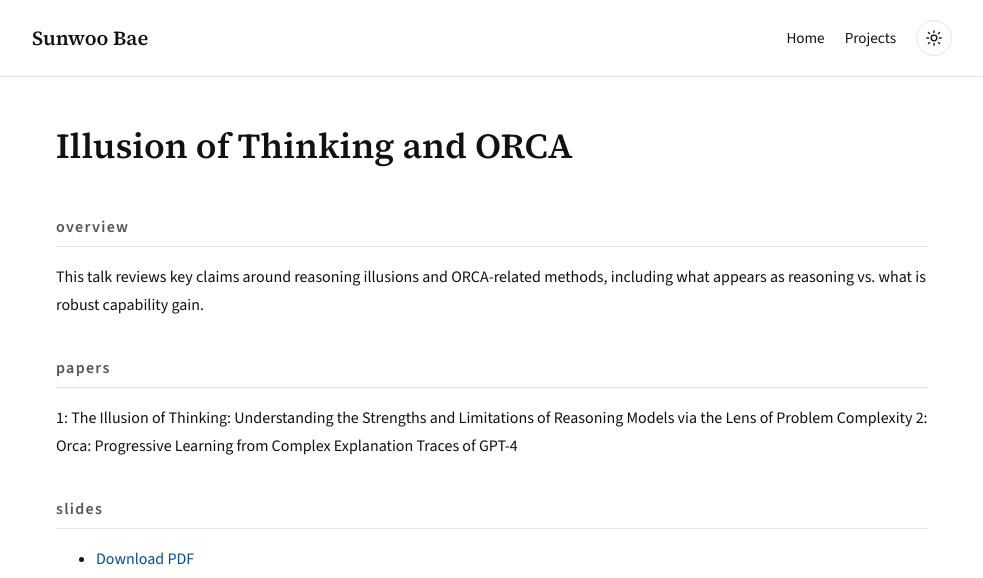
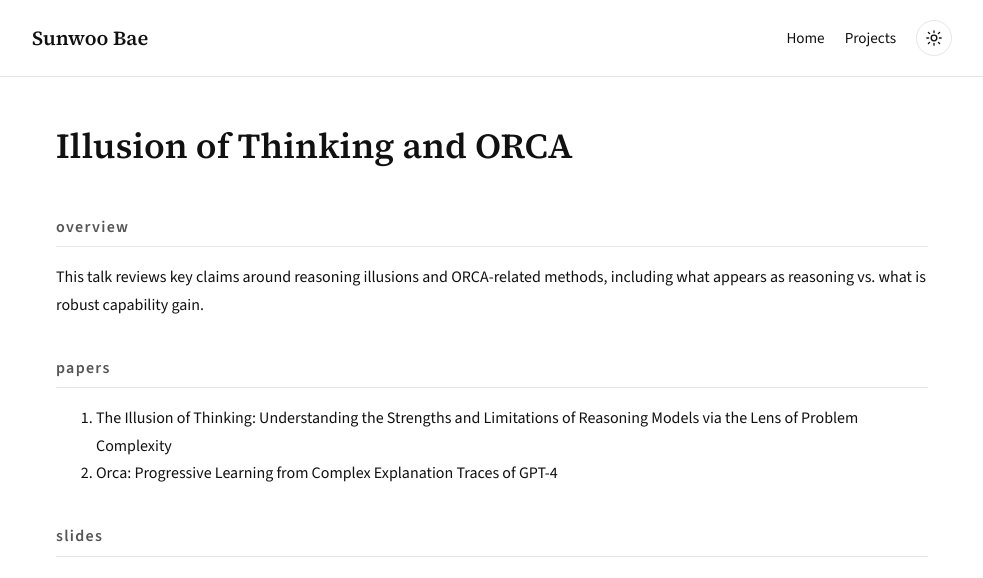
Before and after one commit to sunwoo02/sunwoo02.github.io, a Jekyll site: the page built from _pages/projects/illusion-and-orca.md, in a window 1280 px wide. Shown: the top 578 px of the page, without its empty margins (148-1131 px from the left). Built offline with Jekyll 4.4.1, drawn with Linux system fonts in a browser that asks for light colours; part of the change alters nothing that is shown.

Commit message:
Update illusion-and-orca.md

```diff
--- a/_pages/projects/illusion-and-orca.md
+++ b/_pages/projects/illusion-and-orca.md
@@ -8,8 +8,8 @@ permalink: /projects/illusion-and-orca/
 This talk reviews key claims around reasoning illusions and ORCA-related methods, including what appears as reasoning vs. what is robust capability gain.
 
 ## Papers
-1: The Illusion of Thinking: Understanding the Strengths and Limitations of Reasoning Models via the Lens of Problem Complexity
-2: Orca: Progressive Learning from Complex Explanation Traces of GPT-4
+1. The Illusion of Thinking: Understanding the Strengths and Limitations of Reasoning Models via the Lens of Problem Complexity
+2. Orca: Progressive Learning from Complex Explanation Traces of GPT-4
 
 
 ## Slides
```
